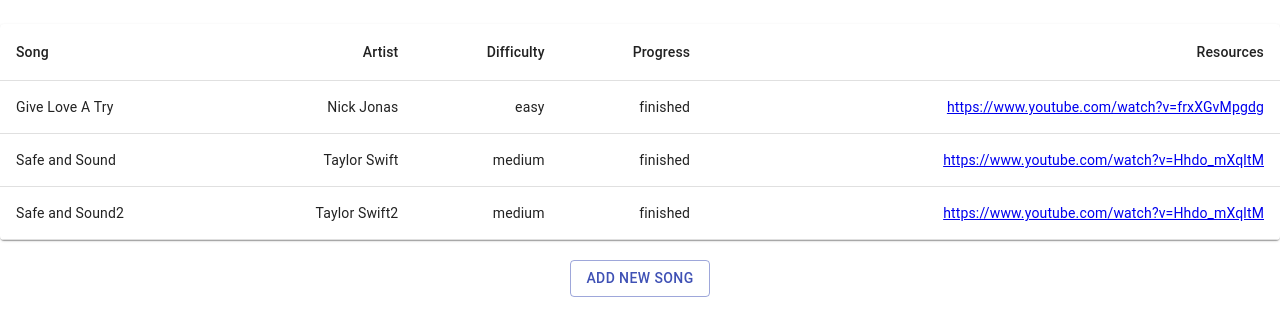
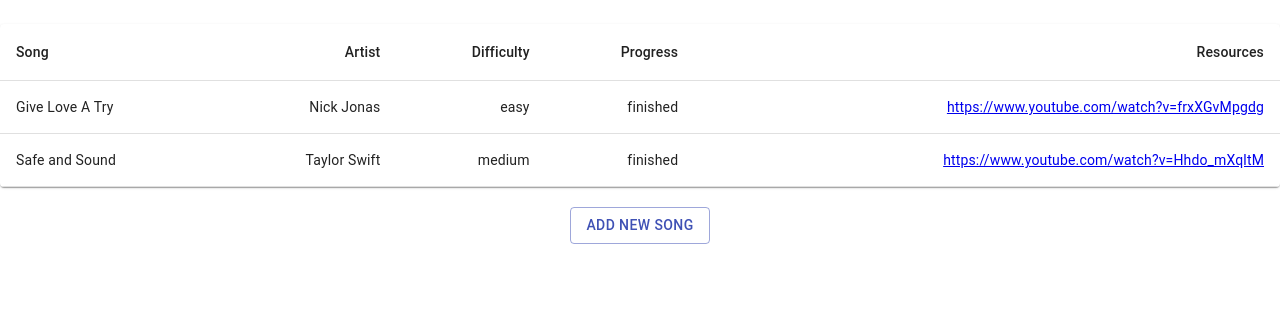
Before and after one commit to brandonhudavid/six-strings, a React (Create React App) app: page / in a window 1280 px wide. Shown: the top 336 px of the page. Built offline with nearby package versions, Linux system fonts and the light colour scheme.

Commit message:
fix default values for dropdowns, TODO: add error UI

```diff
--- a/src/components/AddSongDialog.js
+++ b/src/components/AddSongDialog.js
@@ -39,7 +39,21 @@ function AddSongDialog(props) {
   const [ resources, setResources ] = React.useState('')
   const classes = useStyles()
 
+  React.useEffect(() => {
+    if (difficulty == '') {
+      setDifficulty('Medium')
+    }
+    if (progress == '') {
+      setProgress('In Progress')
+    }
+  })
+
   function handleClose() {
+    setSongName('')
+    setArtist('')
+    setDifficulty('')
+    setProgress('')
+    setResources('')
     onClose()
   }
 
--- a/src/components/SongsTable.js
+++ b/src/components/SongsTable.js
@@ -68,8 +68,7 @@ export function SongsTable(props) {
    )
 }
 
-const mapStateToProps = function(state) {
-  console.log('mapStateToProps state:', state)
+const mapStateToProps = state => {
   return {
     songs: state.songs
   }
--- a/src/index.js
+++ b/src/index.js
@@ -63,12 +63,3 @@ ReactDOM.render(
     <App />
   </Provider>,
   rootElement);
-
-store.dispatch(addSong({
-  name: 'Safe and Sound2',
-  artist: 'Taylor Swift2',
-  difficulty: 'medium',
-  progress: 'finished',
-  resources: 'https://www.youtube.com/watch?v=Hhdo_mXqltM'
-}))
-console.log('dispatched another one')
```
